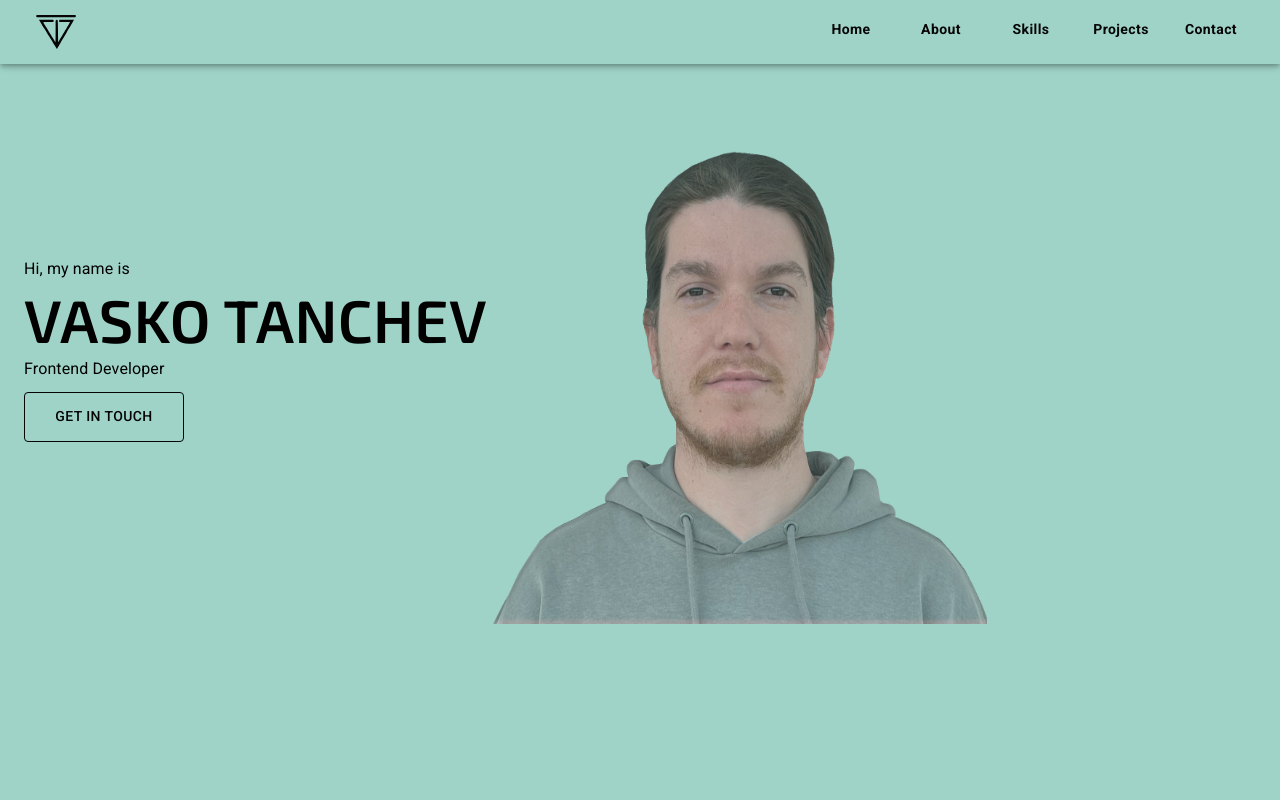
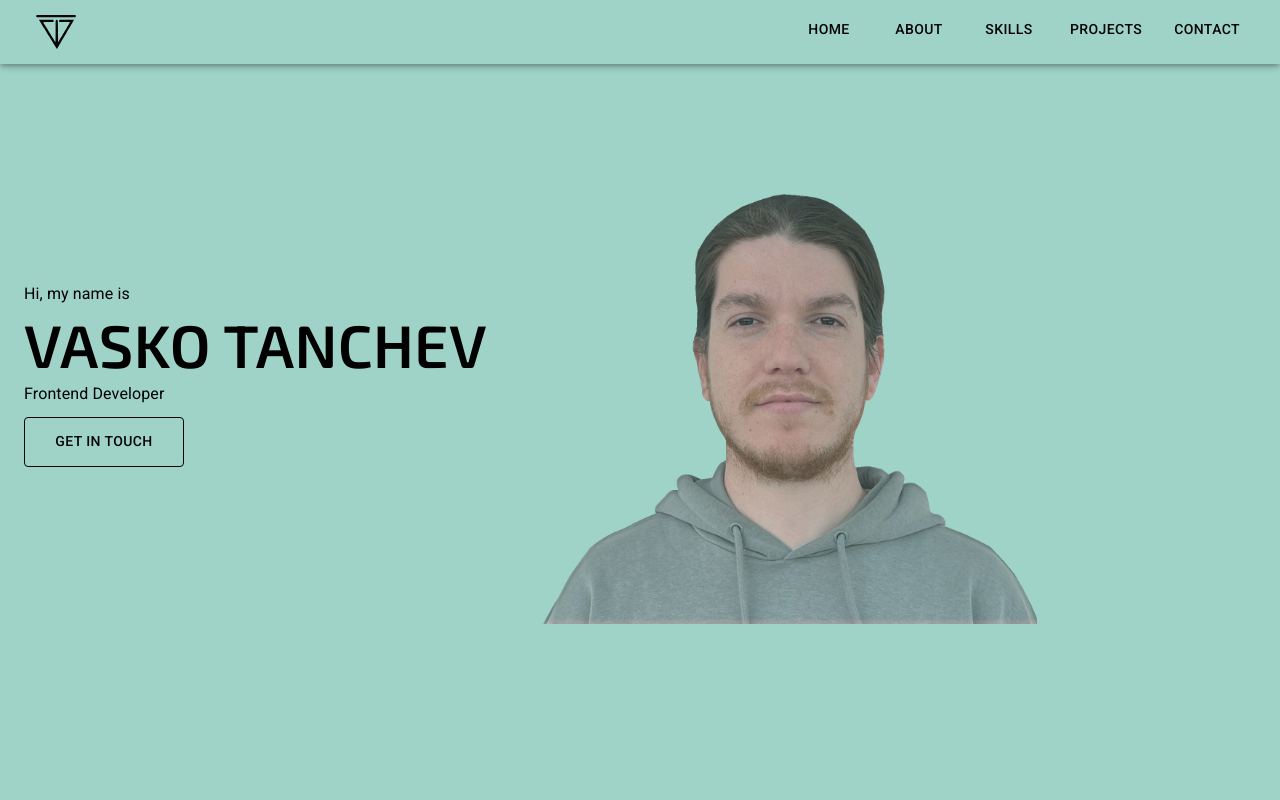
Before and after one commit to vTanchev/Portfolio, a React (Create React App) app: page / in a window 1280 px wide. Shown: the top 800 px of the page. Built offline with nearby package versions, Linux system fonts and the light colour scheme.

Commit message:
header and home page completed with 8 breakpoints

```diff
--- a/public/index.html
+++ b/public/index.html
@@ -14,7 +14,7 @@
       content="Web site created using create-react-app"
     />
     <!-- Title da se promeni -->
-    <title>Web Developer | Vasko Tanchev</title>
+    <title>Vasko Tanchev | Frontend Web Developer</title>
 
     <style>
       * {
--- a/src/components/pages/Home.jsx
+++ b/src/components/pages/Home.jsx
@@ -127,16 +127,18 @@ const StyledDiv = styled("div")(({ theme }) => ({
   [theme.breakpoints.up("md")]: {
     padding: 0,
     height: "540px",
-
     maxWidth: "initial",
   },
   // large
   [theme.breakpoints.up("lg")]: {
-    height: "560px",
+    padding: "50px",
+    height: "510px",
     maxWidth: "initial",
   },
   [theme.breakpoints.up("xl")]: {
-    height: "650px",
+    padding: "86px",
+    height: "600px",
+    width: "600px",
     maxWidth: "initial",
   },
 }));
--- a/src/theme.js
+++ b/src/theme.js
@@ -47,8 +47,8 @@ export const theme = createTheme({
     },
     tab: {
       color: "#050505",
-      fontWeight: 700,
-      textTransform: "none",
+      fontWeight: 500,
+      textTransform: "uppercase",
     },
   },
 });
```
